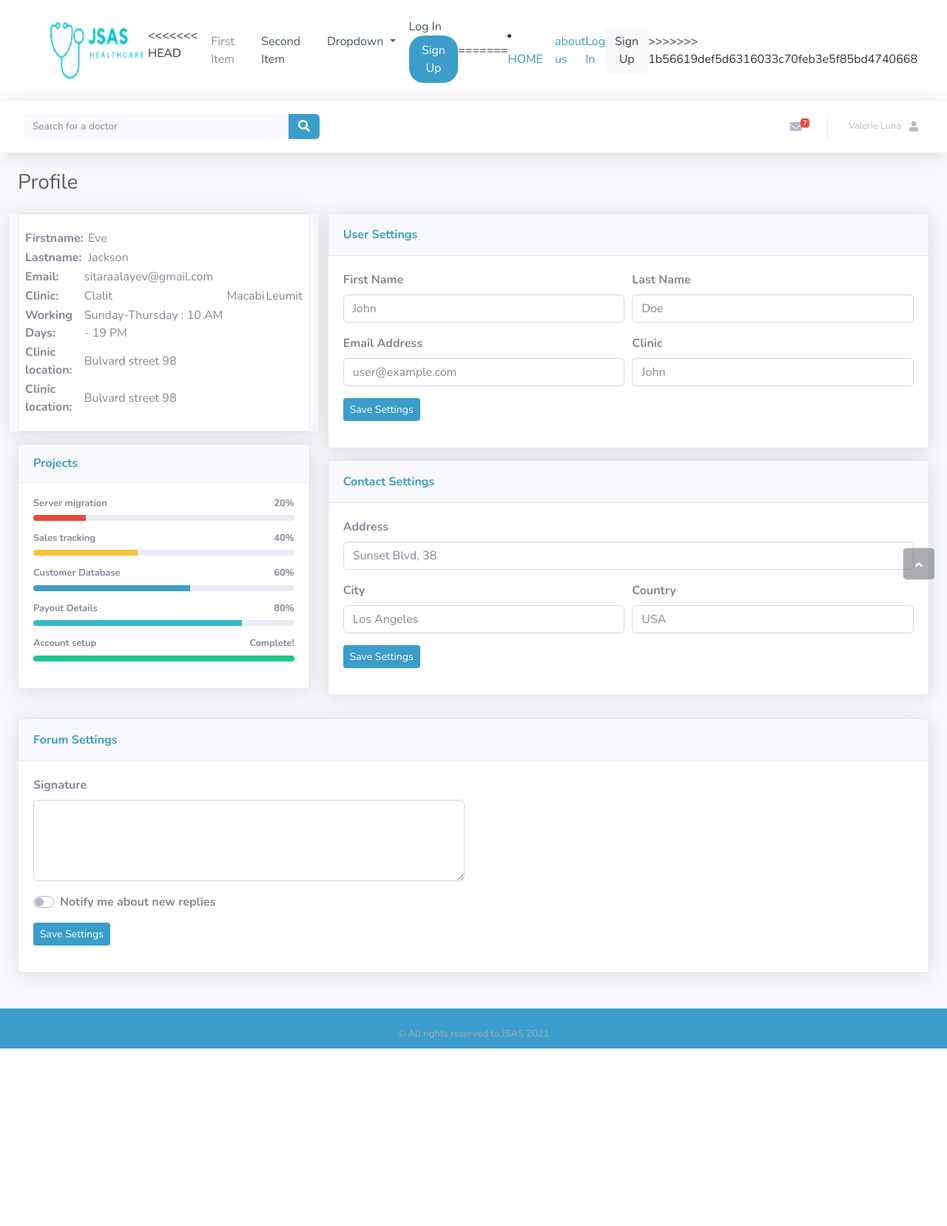
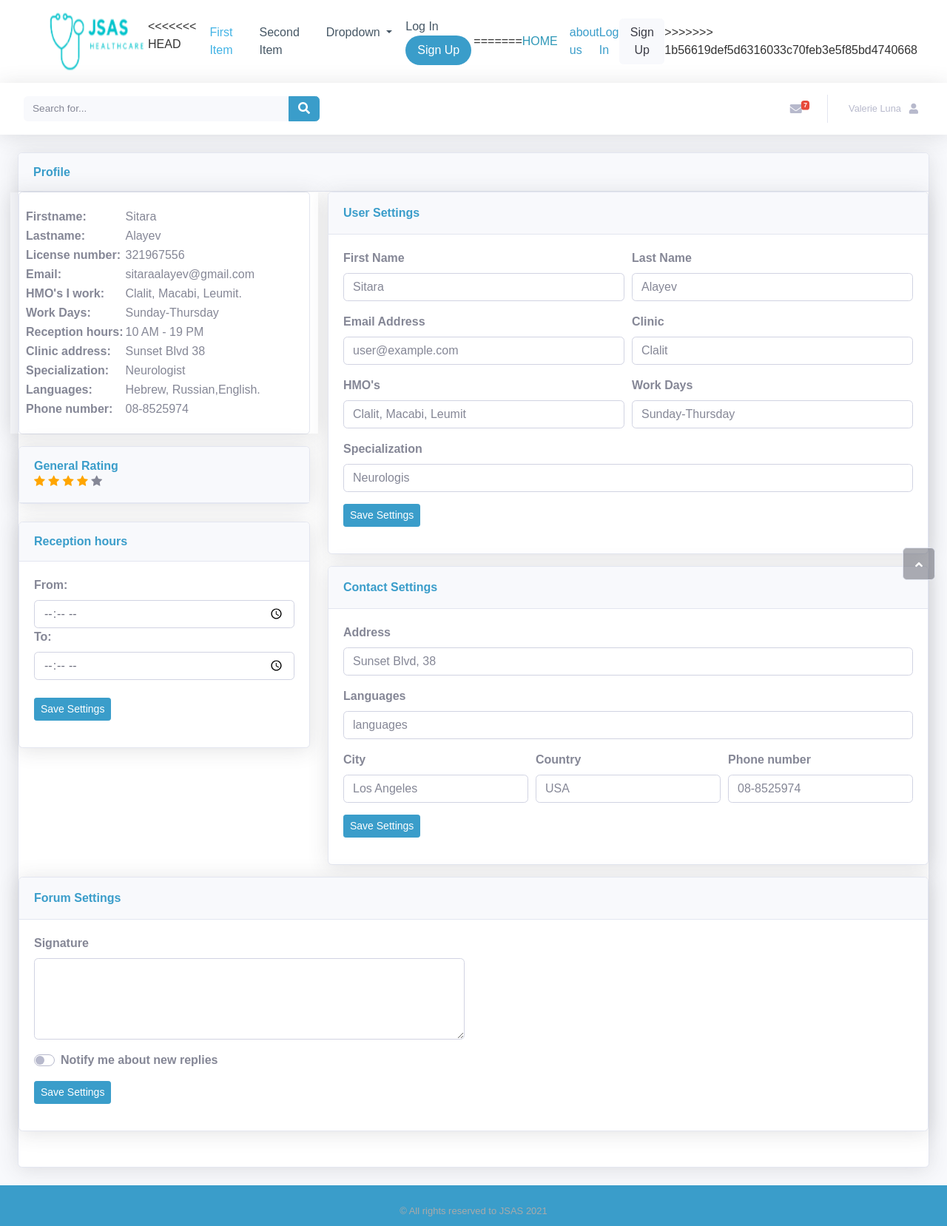
Before and after one commit to kartowka/Healthcare-website, a Node server app: page /doctorProfile in a window 1280 px wide. Shown: the whole page at 74% size. Before the commit the page ends 1417 px from the top, so only its background shows below. Run offline with Node 20, Linux system fonts and the light colour scheme; some libraries are stand-ins or nearby versions.

Commit message:
Added a user profile to the doctor.

```diff
--- a/src/views/doctorProfile.ejs
+++ b/src/views/doctorProfile.ejs
@@ -4,7 +4,7 @@
 <head>
     <meta charset="utf-8">
     <meta name="viewport" content="width=device-width, initial-scale=1.0, shrink-to-fit=no">
-    <title>Profile</title>
+    <title>Doctor's Profile</title>
 
 
     <link rel="stylesheet" href="../assets/bootstrap/css/bootstrap.min.css">
@@ -13,7 +13,9 @@
     <link rel="stylesheet" href="../assets/fonts/font-awesome.min.css">
     <link rel="stylesheet" href="../assets/fonts/fontawesome5-overrides.min.css">
     <link rel="stylesheet" href="../assets/bootstrap/css/profile.css">
+    <link rel="stylesheet" href="../assets/css/style.css">
     <link rel="stylesheet" href="../css/profile.css">
+    <link rel="stylesheet" href="https://cdnjs.cloudflare.com/ajax/libs/font-awesome/4.7.0/css/font-awesome.min.css">
 
 </head>
 
@@ -29,7 +31,7 @@
                 <div class="navbar navbar-light navbar-expand bg-white shadow mb-4 topbar static-top" >
                     <div class="container-fluid menu1" ><button class="btn btn-link d-md-none rounded-circle mr-3" id="sidebarToggleTop" type="button"><i class="fas fa-bars"></i></button>
                         <form class="form-inline d-none d-sm-inline-block mr-auto ml-md-3 my-2 my-md-0 mw-100 navbar-search">
-                            <div class="input-group"><input class="bg-light form-control border-0 small" type="text" placeholder="Search for a doctor">
+                            <div class="input-group"><input class="bg-light form-control border-0 small" type="text" placeholder="Search for...">
                                 <div class="input-group-append"><button class="btn btn-primary py-0" type="button"><i class="fas fa-search"></i></button></div>
                             </div>
                         </form>
@@ -87,10 +89,12 @@
                             <li class="nav-item dropdown no-arrow">
                                 <div class="nav-item dropdown no-arrow"><a class="dropdown-toggle nav-link" aria-expanded="false" data-toggle="dropdown" href="#"><span class="d-none d-lg-inline mr-2 text-gray-500 small">Valerie Luna</span><i class="fas fa-user fa-sm fa-fw mr-2 text-gray-500"></i></a>
                                     <div class="dropdown-menu shadow dropdown-menu-right animated--grow-in">
-                                        <a class="dropdown-item" href="/patientProfile"><i class="fas fa-user fa-sm fa-fw mr-2 text-gray-400"></i>&nbsp;Profile</a>
+                                        <a class="dropdown-item" href="/doctorProfile"><i class="fas fa-user fa-sm fa-fw mr-2 text-gray-400"></i>&nbsp;Your Profile</a>
                                         <a class="dropdown-item" href="#User_Settings"><i class="fas fa-cogs fa-sm fa-fw mr-2 text-gray-400"></i>&nbsp;Settings</a>
-                                        <a class="dropdown-item" href="/patientProfile/previousAppointments"><i class="fa fa-calendar-check-o mr-2 text-gray-400"></i>&nbsp;Previous Appointments</a>
-                                        <a class="dropdown-item" href="/patientProfile/futureAppointments"><i class="fa fa-clock-o mr-2 text-gray-400"></i>&nbsp;Future Appointments</a>
+                                        <a class="dropdown-item" href="/doctorProfile/doctor_futureAppointments"><i class="fa fa-clock-o mr-2 text-gray-400"></i>&nbsp;Future Appointments</a>
+                                        <a class="dropdown-item" href="/doctorProfile/doctor_appointmentSummary"><i class="fa fa-book mr-2 text-gray-400"></i>&nbsp;Appointment Summary</a>
+                                        <a class="dropdown-item" href="#"><i class="fa fa-comments mr-2 text-gray-400"></i>&nbsp;Opinions about me</a>
+                                        <a class="dropdown-item" href="#General_Rating"><i class="fa fa-heart mr-2 text-gray-400"></i>&nbsp;My Rating</a>
                                         <div class="dropdown-divider"></div><a class="dropdown-item" href="#"><i class="fas fa-sign-out-alt fa-sm fa-fw mr-2 text-gray-400"></i>&nbsp;Logout</a>
                                     </div>
                                 </div>
@@ -98,90 +102,124 @@
                         </ul>
                     </div>
                 </div>
+
+
                 <div class="container-fluid">
-                    <h3 class="text-dark mb-4">Profile</h3>
-                    <div class="row mb-3">
-                        <div class="col-lg-4">
-                            <div class="card mb-3 ">
-                                <div class="card-body space-around shadow row">
-                                    <table class="mr-5"id="t01">
+                    <div class="card shadow mb-4">
+                        <div class="card-header py-3">
+                            <h6 class="text-primary font-weight-bold m-0">Profile</h6>
+                        </div>
+                             <div class="row mb-3">
+                                 <div class="col-lg-4">
+                                    <div class="card mb-3 ">
+                                      <div class="card-body space-around shadow row">
+                                          <table class="mr-5"id="t01">
                                         <tr>
                                           <th>Firstname:&nbsp;</th>
-                                          <td>Eve</td>
-
-                                        </tr>
-                                        <tr>
-                                            <th>Lastname:&nbsp;</th>
-                                            <td>Jackson</td>
+                                          <td>Sitara</td>
 
                                         </tr>
 
-                                      </table>
-                                      <table id="t02">
+                                        <tr>
+                                            <th>Lastname:&nbsp;</th>
+                                            <td>Alayev</td>
+
+                                        </tr>
+
+                                        <tr>
+                                            <th>License number:&nbsp;</th>
+                                            <td>321967556</td>
+
+                                        </tr>
+
 
                                         <tr>
                                             <th>Email:&nbsp;</th>
-                                            <td>sitaraalayev@gmail.com</td>
+                                            <td>sitaraalayev@gmail.com<br></td>
                                           </tr>
 
+
                                           <tr>
-                                              <th>Clinic:&nbsp;</th>
-                                              <td>Clalit</td>
-                                              <td>Macabi</td>
-                                              <td>Leumit</td>
+                                              <th>HMO's I work:&nbsp;</th>
+                                              <td>
+                                                    Clalit,
+                                                    Macabi,
+                                                    Leumit.
+
+                                              </td>
+                                            </tr>
+
+                                            <tr>
+                                                <th>Work Days:&nbsp;</th>
+                                                <td>Sunday-Thursday</td>
 
                                             </tr>
 
                                             <tr>
-                                                <th>Working Days:&nbsp;</th>
-                                                <td>Sunday-Thursday : 10 AM - 19 PM</td>
-
+                                                <th>Reception hours:</th>
+                                                <td>10 AM - 19 PM</td>
                                             </tr>
 
-
                                             <tr>
-                                                <th>Clinic location:&nbsp;</th>
-                                                <td>Bulvard street 98</td>
+                                                <th>Clinic address:&nbsp;</th>
+                                                <td>Sunset Blvd 38</td>
 
                                             </tr>
 
                                             <tr>
-                                                <th>Clinic location:&nbsp;</th>
-                                                <td>Bulvard street 98</td>
+                                                <th>Specialization:&nbsp;</th>
+                                                <td>Neurologist</td>
 
                                             </tr>
 
+                                            <tr>
+                                                <th>Languages:&nbsp;</th>
+                                                <td>Hebrew, Russian,English.</td>
+
+                                            </tr>
+
+                                            <tr>
+                                                <th>Phone number:&nbsp;</th>
+                                                <td>08-8525974</td>
+
+                                            </tr>
                                       </table>
+                                      </div>
+                                    </div>
+
+
+
+                            <div class="card shadow mb-4" id="General_Rating">
+                                <div class="card-header py-3">
+                                 <h6 class="text-primary font-weight-bold m-0">General Rating</h6>
+                                    <span class="fa fa-star checked"></span>
+                                    <span class="fa fa-star checked"></span>
+                                    <span class="fa fa-star checked"></span>
+                                    <span class="fa fa-star checked"></span>
+                                    <span class="fa fa-star "></span>
                                 </div>
                             </div>
+
                             <div class="card shadow mb-4">
                                 <div class="card-header py-3">
-                                    <h6 class="text-primary font-weight-bold m-0">Projects</h6>
+                                    <h6 class="text-primary font-weight-bold m-0">Reception hours</h6>
                                 </div>
                                 <div class="card-body">
-                                    <h4 class="small font-weight-bold">Server migration<span class="float-right">20%</span></h4>
-                                    <div class="progress progress-sm mb-3">
-                                        <div class="progress-bar bg-danger" aria-valuenow="20" aria-valuemin="0" aria-valuemax="100" style="width: 20%;"><span class="sr-only">20%</span></div>
-                                    </div>
-                                    <h4 class="small font-weight-bold">Sales tracking<span class="float-right">40%</span></h4>
-                                    <div class="progress progress-sm mb-3">
-                                        <div class="progress-bar bg-warning" aria-valuenow="40" aria-valuemin="0" aria-valuemax="100" style="width: 40%;"><span class="sr-only">40%</span></div>
-                                    </div>
-                                    <h4 class="small font-weight-bold">Customer Database<span class="float-right">60%</span></h4>
-                                    <div class="progress progress-sm mb-3">
-                                        <div class="progress-bar bg-primary" aria-valuenow="60" aria-valuemin="0" aria-valuemax="100" style="width: 60%;"><span class="sr-only">60%</span></div>
-                                    </div>
-                                    <h4 class="small font-weight-bold">Payout Details<span class="float-right">80%</span></h4>
-                                    <div class="progress progress-sm mb-3">
-                                        <div class="progress-bar bg-info" aria-valuenow="80" aria-valuemin="0" aria-valuemax="100" style="width: 80%;"><span class="sr-only">80%</span></div>
-                                    </div>
-                                    <h4 class="small font-weight-bold">Account setup<span class="float-right">Complete!</span></h4>
-                                    <div class="progress progress-sm mb-3">
-                                        <div class="progress-bar bg-success" aria-valuenow="100" aria-valuemin="0" aria-valuemax="100" style="width: 100%;"><span class="sr-only">100%</span></div>
-                                    </div>
+                                    <fieldset>
+                                        <label for="from"><strong>From:</strong></label><input class="form-control" type="time" id="reception_hours_from" placeholder="10AM"/>
+                                        </label>
+                                        <label for="to:"><strong>To:</strong></label><input class="form-control" type="time" id="reception_hours_to" placeholder="19PM " name="reception_hours_to">
+                                        <br>
+                                        <div class="form-group"><button class="btn btn-primary btn-sm" type="submit">Save Settings</button></div>
+
+                                    </fieldset>
                                 </div>
-                            </div>
+
+                                </div>
                         </div>
+
+
+
                         <div class="col-lg-8">
                             <div class="row mb-3 d-none">
                                 <div class="col">
@@ -203,7 +241,7 @@
                                         <div class="card-body">
                                             <div class="row mb-2">
                                                 <div class="col">
-                                                    <p class="m-0">Peformance</p>
+                                                    <p class="m-0">Peformance ????</p>
                                                     <p class="m-0"><strong>65.2%</strong></p>
                                                 </div>
                                                 <div class="col-auto"><i class="fas fa-rocket fa-2x"></i></div>
@@ -223,18 +261,33 @@
                                             <form>
                                                 <div class="form-row">
                                                     <div class="col">
-                                                        <div class="form-group"><label for="first_name"><strong>First Name</strong></label><input class="form-control" type="text" id="first_name" placeholder="John" name="first_name"></div>
+                                                        <div class="form-group"><label for="first_name"><strong>First Name</strong></label><input class="form-control" type="text" id="first_name" placeholder="Sitara" name="first_name"></div>
                                                     </div>
                                                     <div class="col">
-                                                        <div class="form-group"><label for="last_name"><strong>Last Name</strong></label><input class="form-control" type="text" id="last_name" placeholder="Doe" name="last_name"></div>
+                                                        <div class="form-group"><label for="last_name"><strong>Last Name</strong></label><input class="form-control" type="text" id="last_name" placeholder="Alayev" name="last_name"></div>
                                                     </div>
+
+
                                                 </div>
                                                 <div class="form-row">
                                                     <div class="col">
                                                         <div class="form-group"><label for="email"><strong>Email Address</strong></label><input class="form-control" type="email" id="email" placeholder="user@example.com" name="email"></div>
                                                     </div>
                                                     <div class="col">
-                                                        <div class="form-group"><label for="Clinic"><strong>Clinic</strong></label><input class="form-control" type="text" id="clinic" placeholder="John" name="clinic"></div>
+                                                        <div class="form-group"><label for="Clinic"><strong>Clinic</strong></label><input class="form-control" type="text" id="clinic" placeholder="Clalit" name="clinic"></div>
+                                                    </div>
+                                                </div>
+                                                <div class="form-row">
+                                                    <div class="col">
+                                                        <div class="form-group"><label for="HMO's"><strong>HMO's</strong></label><input class="form-control" type="text" id="HMO's" placeholder="Clalit, Macabi, Leumit " name="hmo's"></div>
+                                                    </div>
+                                                    <div class="col">
+                                                        <div class="form-group"><label for="Work Days"><strong>Work Days</strong></label><input class="form-control" type="text" id="work_days" placeholder="Sunday-Thursday" name="clinic"></div>
+                                                    </div>
+                                                </div>
+                                                <div class="form-row">
+                                                    <div class="col">
+                                                        <div class="form-group"><label for="specialization"><strong>Specialization</strong></label><input class="form-control" type="text"  id="specialization" placeholder="Neurologis" name="specialization"></div>
                                                     </div>
                                                 </div>
                                                 <div class="form-group"><button class="btn btn-primary btn-sm" type="submit">Save Settings</button></div>
@@ -248,6 +301,7 @@
                                         <div class="card-body">
                                             <form>
                                                 <div class="form-group"><label for="address"><strong>Address</strong></label><input class="form-control" type="text" id="address" placeholder="Sunset Blvd, 38" name="address"></div>
+                                                <div class="form-group"><label for="languages"><strong>Languages</strong></label><input class="form-control" type="text" id="languages" placeholder="languages" name="languages"></div>
                                                 <div class="form-row">
                                                     <div class="col">
                                                         <div class="form-group"><label for="city"><strong>City</strong></label><input class="form-control" type="text" id="city" placeholder="Los Angeles" name="city"></div>
@@ -255,6 +309,9 @@
                                                     <div class="col">
                                                         <div class="form-group"><label for="country"><strong>Country</strong></label><input class="form-control" type="text" id="country" placeholder="USA" name="country"></div>
                                                     </div>
+                                                    <div class="col">
+                                                    <div class="form-group"><label for="Phone number"><strong>Phone number</strong></label><input class="form-control" type="tel" pattern="[0-9]{3}-[0-9]{2}-[0-9]{3}" id="phone _number" placeholder="08-8525974" name="phone _number"></div>
+                                                     </div>
                                                 </div>
                                                 <div class="form-group"><button class="btn btn-primary btn-sm" type="submit">Save&nbsp;Settings</button></div>
                                             </form>
@@ -264,6 +321,8 @@
                             </div>
                         </div>
                     </div>
+
+
                     <div class="card shadow mb-5">
                         <div class="card-header py-3">
                             <p class="text-primary m-0 font-weight-bold">Forum Settings</p>
```
